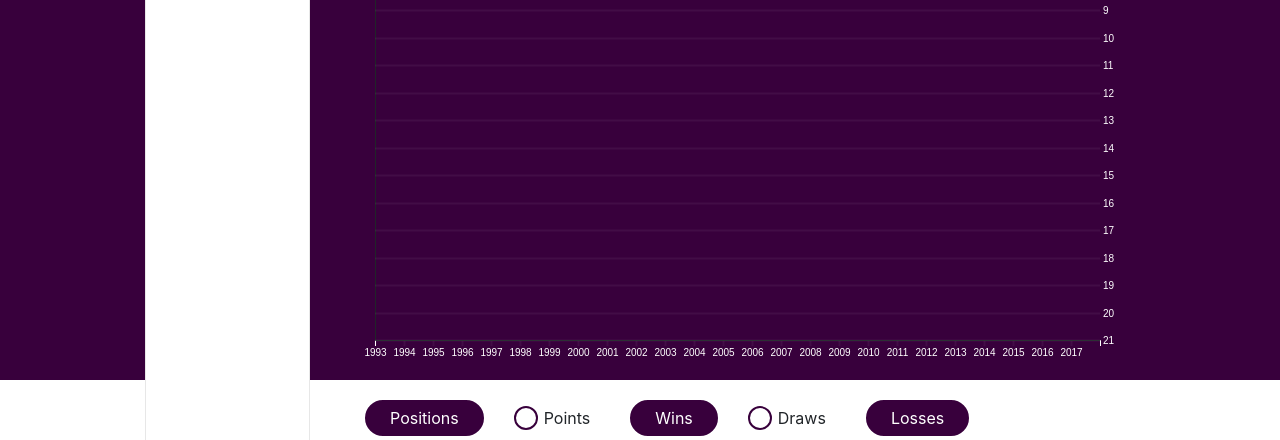
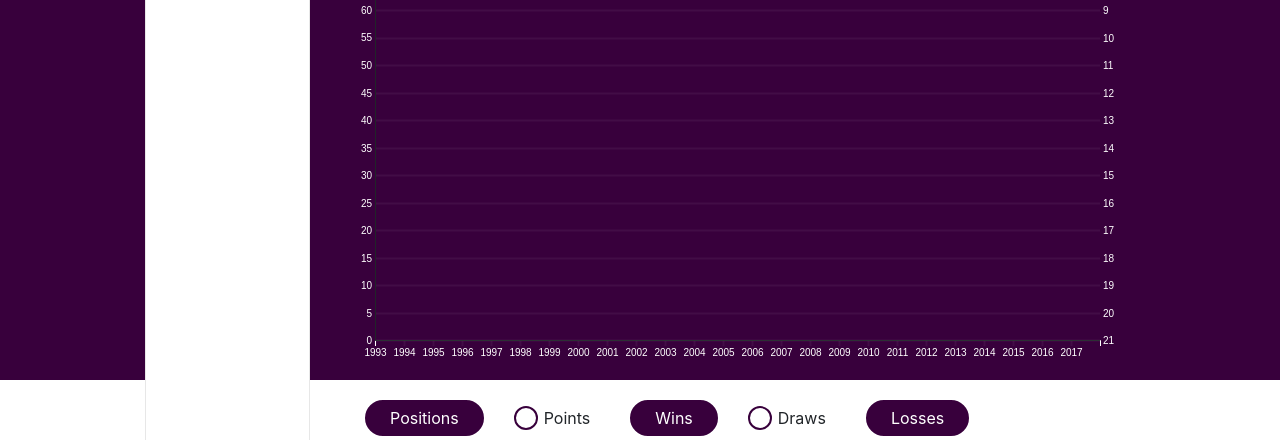
Before and after one commit to NickTooley/EPL-Statistics, a Flask app: template flask/templates/teams/teams.html in a window 1280 px wide. Shown: the part 320-760 px from the top of the page. Run offline with Flask 2, Linux system fonts and the light colour scheme; the template is opened without the code that fills it: most values are stand-ins (such as "Sample title", 1, 10 or a date in 2020); some libraries are stand-ins or nearby versions.

Commit message:
Added left axis on teams page

```diff
--- a/flask/static/style.css
+++ b/flask/static/style.css
@@ -176,6 +176,7 @@ header{
   -o-transition: .25s all ease;
   transition: .25s all ease;
 }
+
 
 .form-checkboxes label::before,
 .form-checkboxes label {
--- a/flask/templates/base.html
+++ b/flask/templates/base.html
@@ -127,8 +127,7 @@
         .attr("y", -30)
         .attr("dy", "0.71em")
         .attr("text-anchor", "end")
-        .attr("fill", "white")
-        .text("Position");
+        .attr("fill", "white");
 
     g.append("g")
         .select(".domain")
--- a/flask/templates/teams/teams.html
+++ b/flask/templates/teams/teams.html
@@ -67,6 +67,13 @@
     var goalsagainst = {{teamData.goalsagainst}};
     var goaldiff = {{teamData.goaldiff}};
     var points = {{teamData.points}};
+
+    var y2 = d3.scaleLinear().domain([0,100]).rangeRound([height,0]);
+    var yAxis2 = d3.axisLeft(y2).ticks(21).tickSize(0);
+
+    g.append("g").call(yAxis2).attr("class", "leftAxis");
+    g.selectAll(".tick text").attr("fill", "white").attr("padding", "2px");
+
 
     new_team_line("positions", positions, 1, 21, "#e90052");
     new_team_line("wins", wins, 100, 0, "#04f5ff");
```
